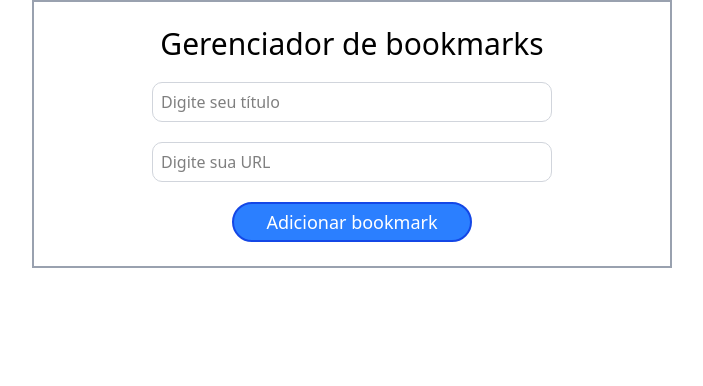
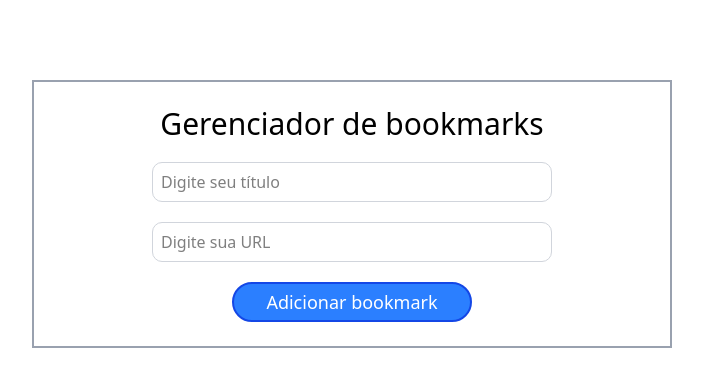
Before and after one commit to Igor-Brandalise/LynkUp, a React (Vite) app: page / in a window 1280 px wide. Shown: the top 386 px of the page, without its empty margins (288-991 px from the left). Built offline with nearby package versions, Linux system fonts and the light colour scheme.

Commit message:
alinhando o main

```diff
--- a/src/App.tsx
+++ b/src/App.tsx
@@ -1,14 +1,14 @@
-import './index.css'
-import { Formulario } from './components/formulario'
+import "./index.css";
+import { Formulario } from "./components/formulario";
 
 function App() {
-
-
   return (
- <main className='flex border-2 border-gray-400 w-[40rem]  justify-center m-auto p-6'>
-  <Formulario/>
- </main>
-  )
+    <body className="flex justify-center items-center mt-[5rem]">
+      <main className="flex border-2 border-gray-400 w-[40rem]  justify-center items-center m-auto p-6">
+        <Formulario />
+      </main>
+    </body>
+  );
 }
 
-export default App
+export default App;
```
